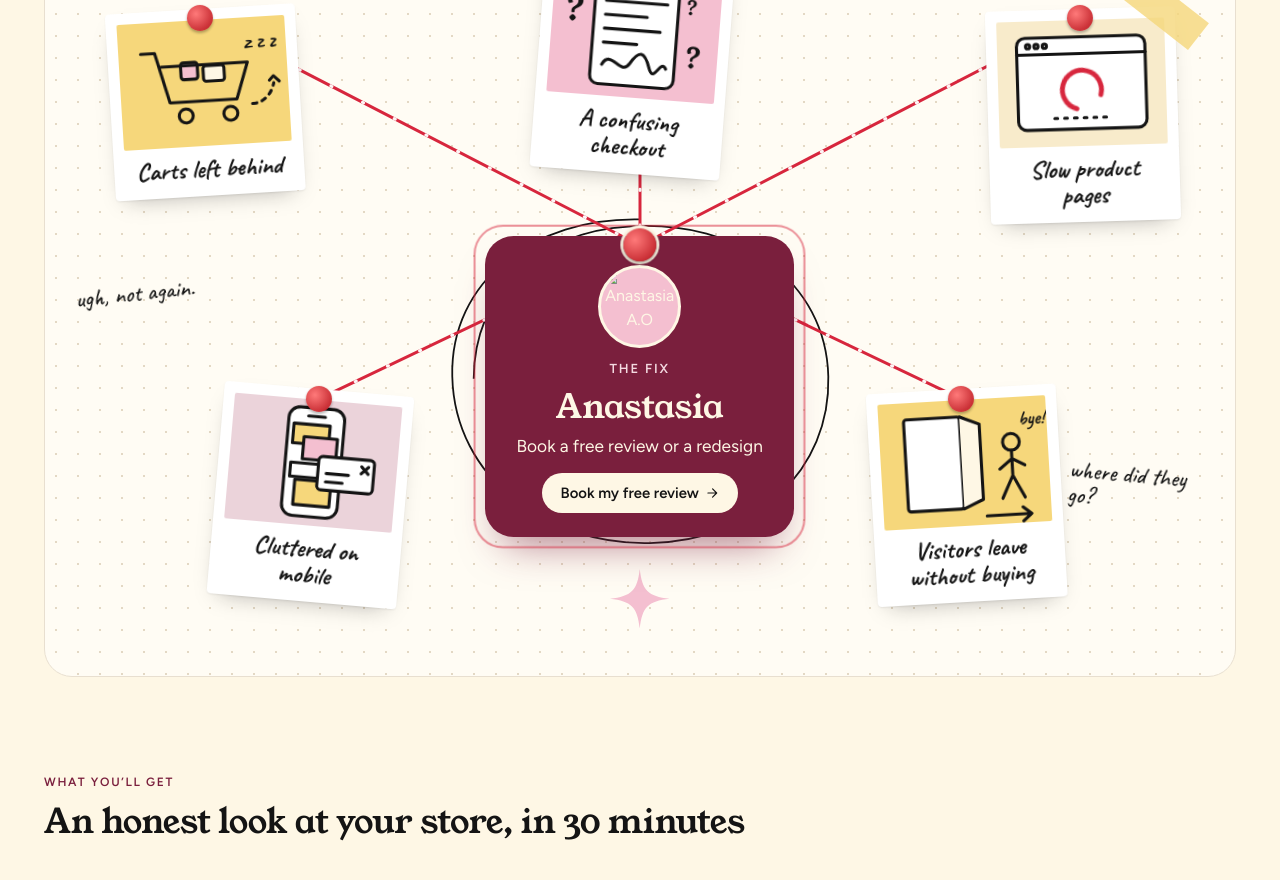
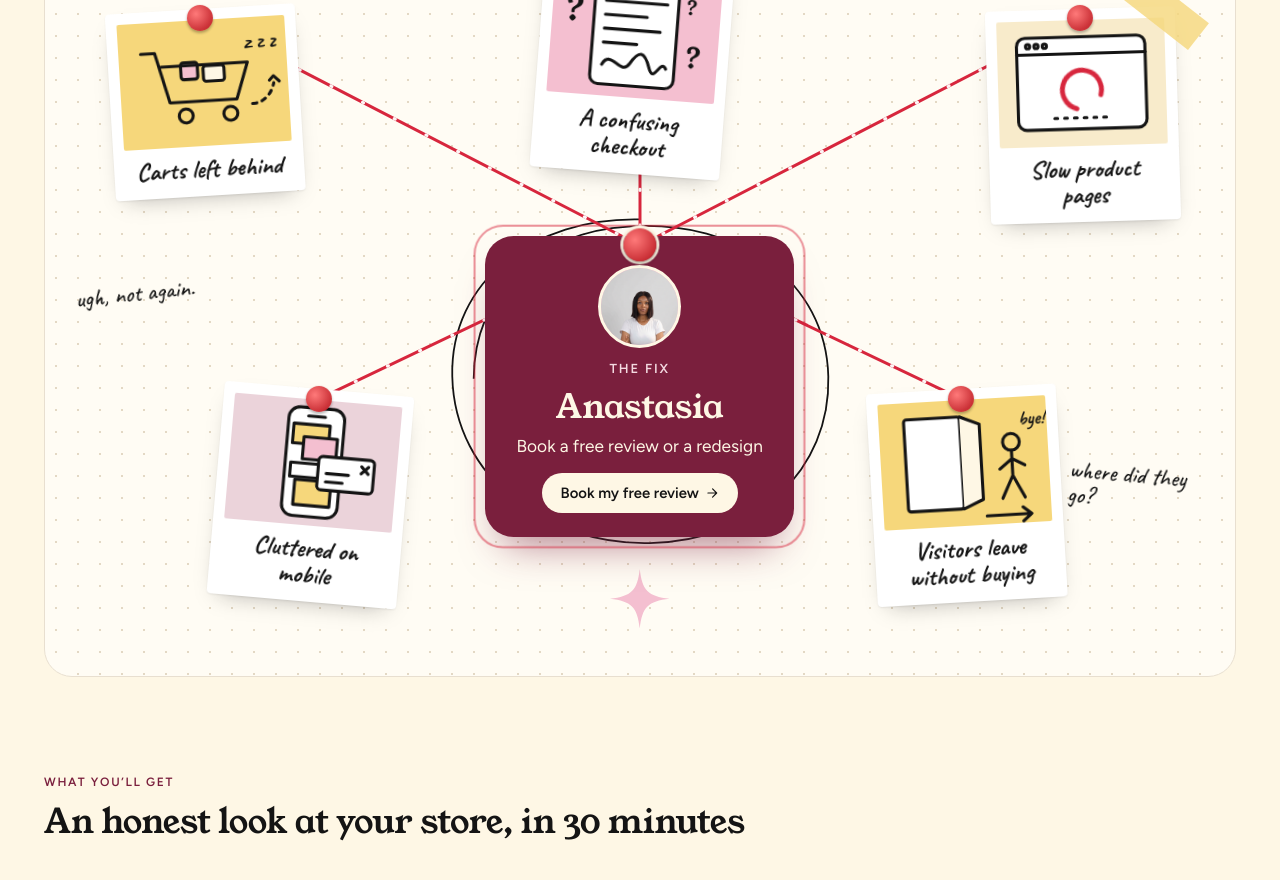
Before and after one commit to okenyianastasia038-bit/Free-review-booking-page, a plain HTML site: page free-website-review/free-website-review/free-website-review/index.html in a window 1280 px wide. Shown: the part 849-1729 px from the top of the page. Drawn offline with Linux system fonts and the light colour scheme.

Commit message:
Update index.html

```diff
--- a/free-website-review/free-website-review/free-website-review/index.html
+++ b/free-website-review/free-website-review/free-website-review/index.html
@@ -125,7 +125,7 @@
         </figure>
 
         <div class="hub">
-          <img class="hub-photo" src="assets/../../images/anastasia.jpg" alt="Anastasia A.O" width="96" height="96">
+          <img class="hub-photo" src="assets/images/IMG_7568.PNG" alt="Anastasia A.O" width="96" height="96">
           <div class="hub-kicker">The fix</div>
           <div class="hub-name">Anastasia</div>
           <div class="hub-sub">Book a free review or a redesign</div>
@@ -179,7 +179,7 @@
   <!-- Who it's for -->
   <section class="who" aria-labelledby="who-title">
     <div class="who-row reveal">
-      <img class="photo" src="assets/../../images/anastasia.jpg" alt="Anastasia A.O, UI/UX designer" width="180" height="180">
+      <img class="photo" src="assets/images/IMG_7568.PNG" alt="Anastasia A.O, UI/UX designer" width="180" height="180">
       <div class="who-copy">
         <p id="who-title" class="overline">Who it’s for</p>
         <p class="who-statement">Online store owners selling fashion, food, beauty or anything else who feel their site should be doing better.</p>
```
